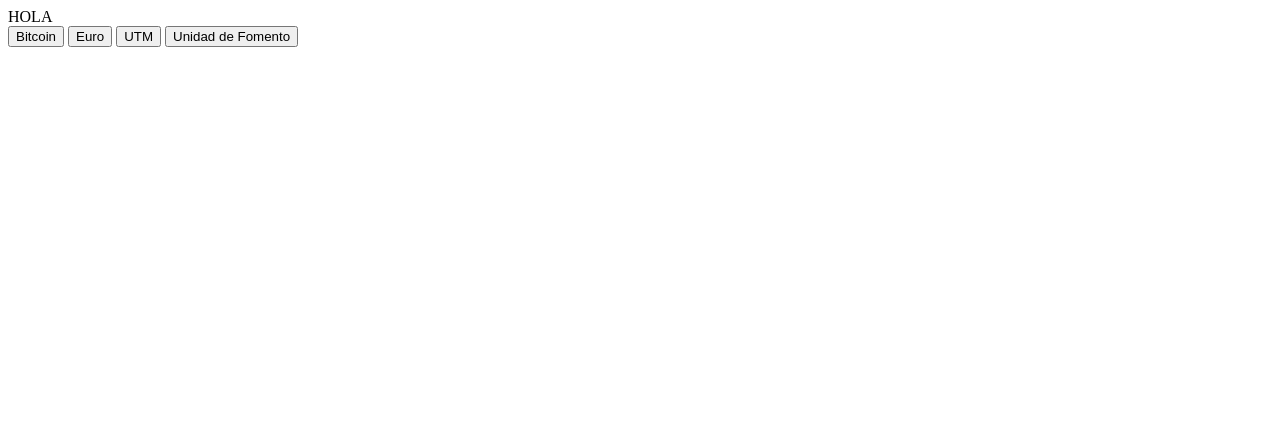
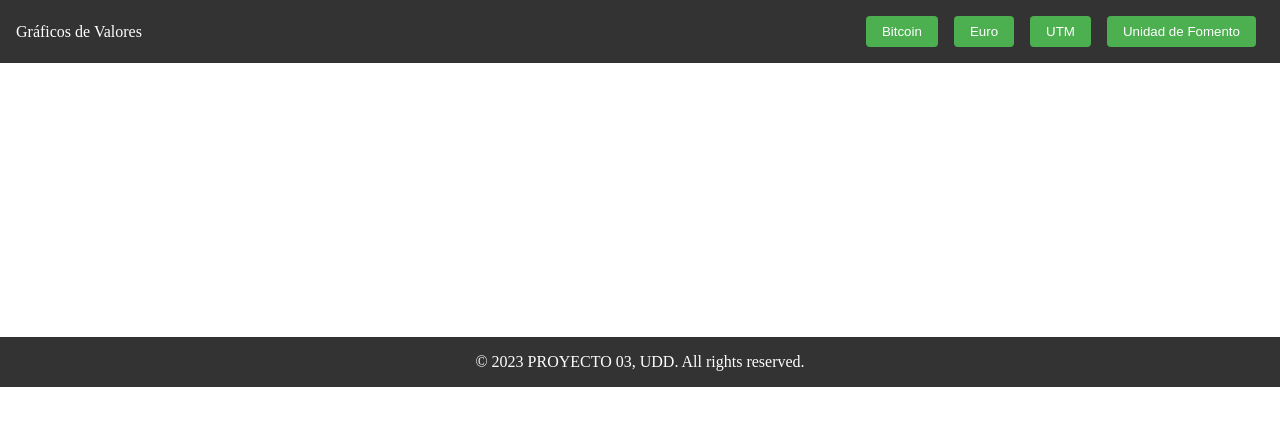
Before and after one commit to JonathanSanhueza/Proyecto3, a website with bundled scripts: page index.html in a window 1280 px wide. Built offline with nearby package versions, Linux system fonts and the light colour scheme; no server answers.

Commit message:
Mejora visual

```diff
--- /dev/null
+++ b/css/style.css
@@ -0,0 +1,37 @@
+header {
+    background-color: #333;
+    color: white;
+    display: flex;
+    justify-content: space-between;
+    align-items: center;
+    padding: 1rem;
+}
+.header-buttons {
+    display: flex;
+    justify-content: center;
+    align-items: center;
+}
+.header-button {
+    background-color: #4CAF50;
+    color: white;
+    border: none;
+    border-radius: 4px;
+    padding: 0.5rem 1rem;
+    margin: 0 0.5rem;
+    cursor: pointer;
+}
+.header-button:hover {
+    background-color: #3e8e41;
+}
+.grafico{
+    padding: 60px 180px;
+}
+footer {
+    background-color: #333;
+    color: white;
+    text-align: center;
+    padding: 1rem;
+}
+body{
+    margin: 0px;
+}
--- a/index.html
+++ b/index.html
@@ -6,17 +6,18 @@
         <meta name="viewport" content="width=device-width, initial-scale=1.0">
         <title>Proyecto 3</title>
         <script src="https://cdn.jsdelivr.net/npm/chart.js@4.2.1/dist/chart.umd.min.js"></script>
+        <link rel="stylesheet" type="text/css" href="/css/style.css">
     </head>
     <body>
-    <header> HOLA</header>
-    <main>
-        <button id="boton_bitcoin">Bitcoin</button>
-        <button id="boton_euro">Euro</button>
-        <button id="boton_utm">UTM</button>
-        <button id="boton_uf">Unidad de Fomento</button>
-    </main>
-
-    <div>
+        <header>Gráficos de Valores
+        <div class="header-buttons">
+            <button id="boton_bitcoin" class="header-button">Bitcoin</button>
+            <button id="boton_euro" class="header-button">Euro</button>
+            <button id="boton_utm" class="header-button">UTM</button>
+            <button id="boton_uf" class="header-button">Unidad de Fomento</button>
+        </div>
+        </header>
+        <div class="grafico">
             <canvas id="Grafico"></canvas>
             <canvas id="Grafico_uf" style="display: none;"></canvas>
             <canvas id="Grafico_euro" style="display: none;"></canvas>
@@ -26,4 +27,7 @@
         <script src="/js/script.js" type="module"></script>
 
     </body>
+    <footer>
+        &copy; 2023 PROYECTO 03, UDD. All rights reserved.
+    </footer>
 </html>
```
Lines whose indentation alone changed are shown as unchanged.
